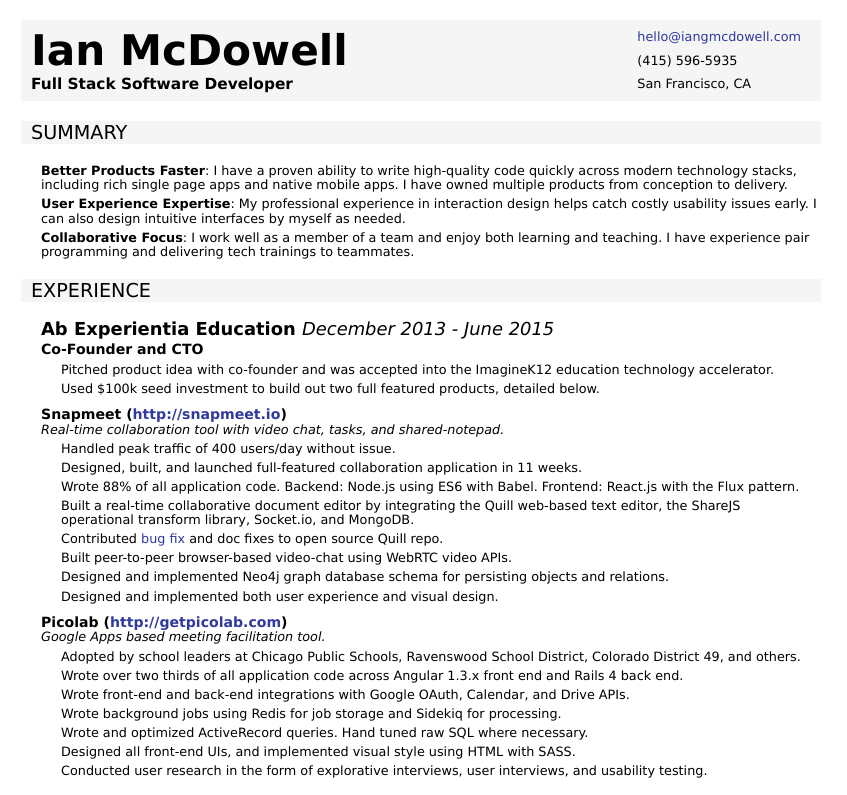
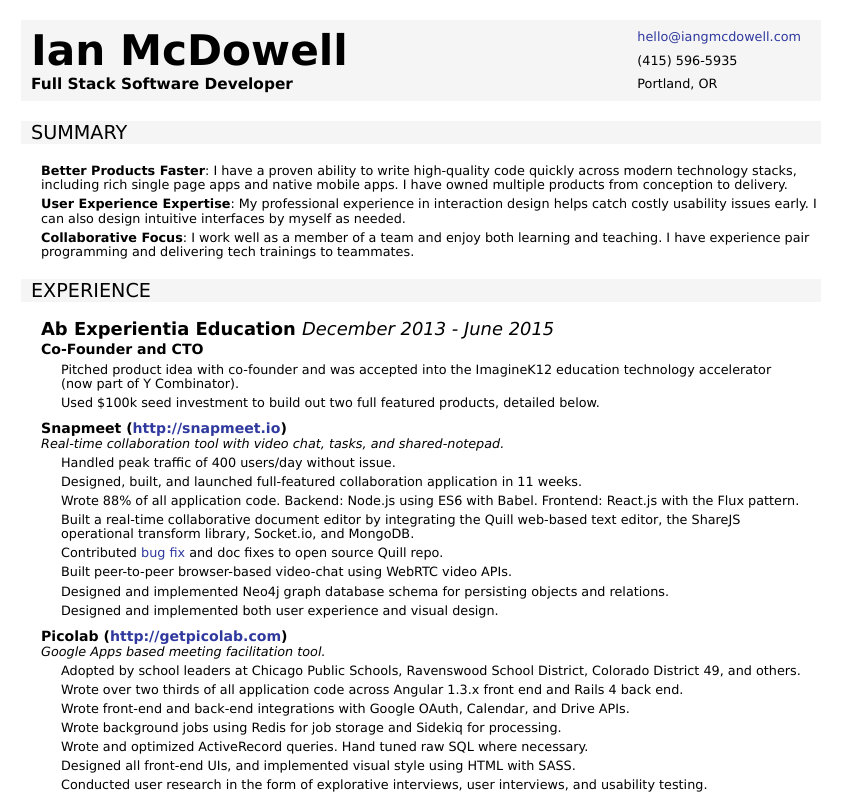
Before and after one commit to igmcdowell/resume, a plain HTML site: page index.html in a window 1280 px wide. Shown: the top 795 px of the page, without its empty margins (219-1066 px from the left). Drawn offline with Linux system fonts and the light colour scheme.

Commit message:
Update location. Mention that IK12 is now part of YC

```diff
--- a/index.html
+++ b/index.html
@@ -167,7 +167,7 @@
           (415) 596-5935
         </div>
         <div class="contact-point">
-          San Francisco, CA
+          Portland, OR
         </div>
 
       </div>
@@ -185,7 +185,7 @@
         <h3>Ab Experientia Education <span class="tenure">December 2013 - June 2015</span></h3>
         <h4>Co-Founder and CTO</h4>
         <ul>
-          <li>Pitched product idea with co-founder and was accepted into the ImagineK12 education technology accelerator.</li>
+          <li>Pitched product idea with co-founder and was accepted into the ImagineK12 education technology accelerator (now part of Y Combinator).</li>
           <li>Used $100k seed investment to build out two full featured products, detailed below.</li>
         </ul>
         <div class="position">
@@ -241,7 +241,7 @@
           <li>Taught self Objective-C to address our need for mobile development. Began implementing iOS features within two weeks. Built UI components, implemented custom gestures, and worked with CoreData and AFNetworking to manage client-syncing between back-end REST interface.</li>
         </ul>
       </div>
-
+      <br />
       <div class="company-experience">
         <h3>Salesforce.com <span class="tenure">May 2010 - March 2012</span></h3>
         <h4>User Researcher and User Researcher Intern</h4>
```
